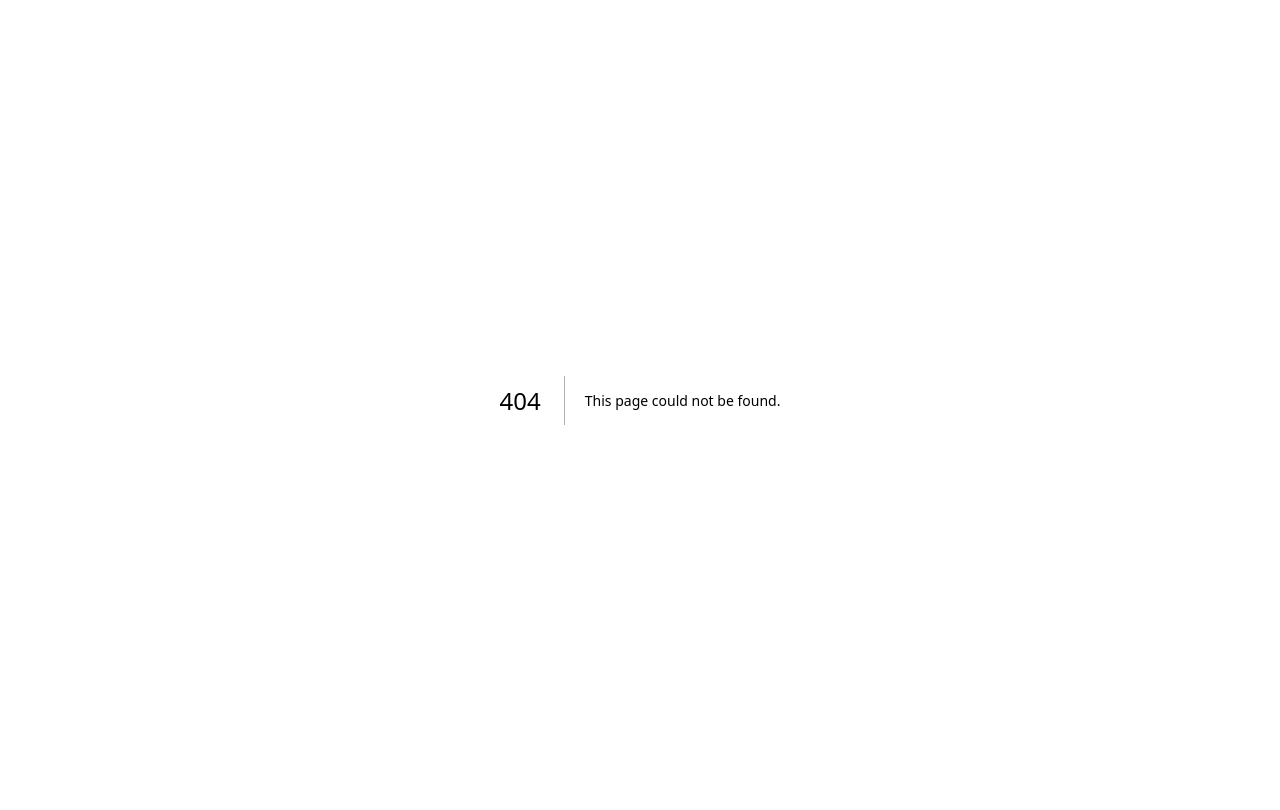
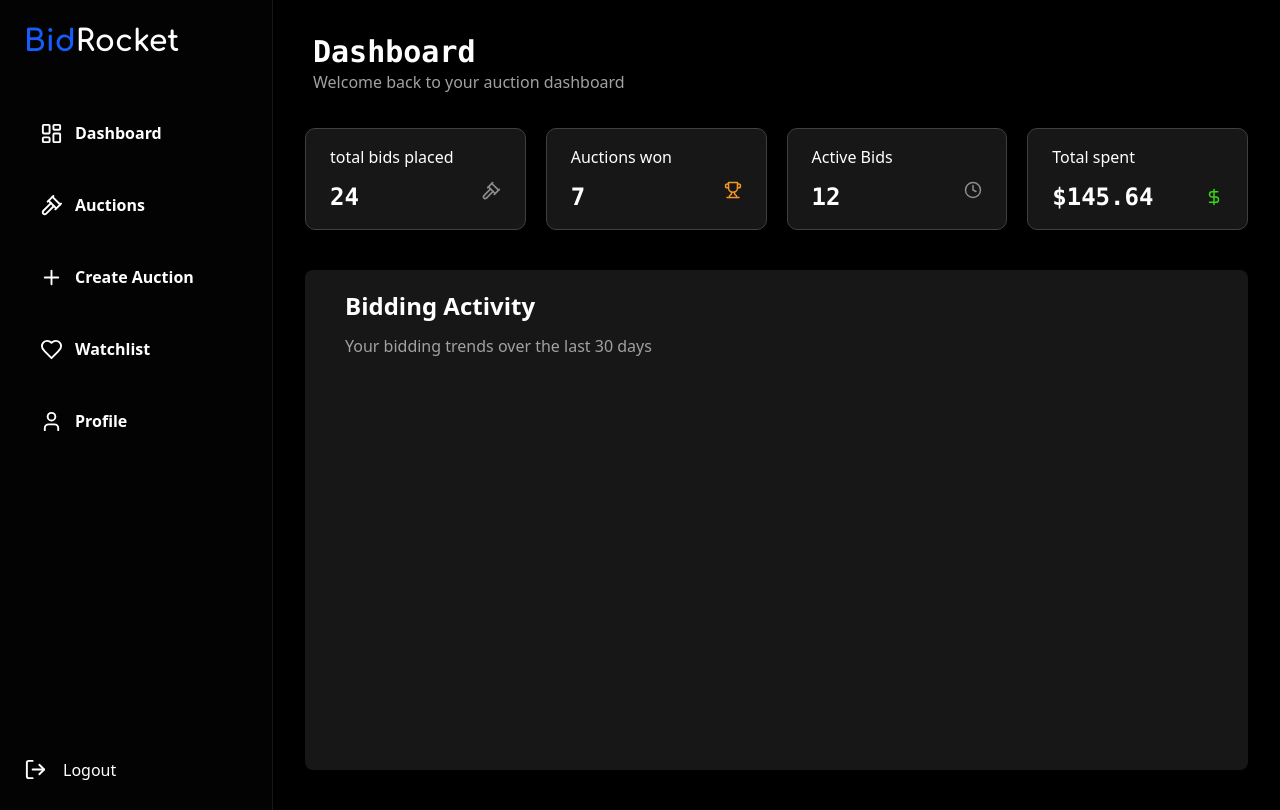
Before and after one commit to akdevsaha-dev/BidRocket, a Next.js app: page /dashboard/1 in a window 1280 px wide. Before the commit this address had no page. Built offline with nearby package versions, Linux system fonts and the light colour scheme.

Commit message:
ui: dashboard

```diff
--- /dev/null
+++ b/app/create/page.tsx
@@ -0,0 +1,7 @@
+export default function Page() {
+  return (
+    <div>
+      <Create-auction />
+    </div>
+  );
+}
--- /dev/null
+++ b/app/dashboard/[id]/page.tsx
@@ -0,0 +1,11 @@
+import { AuthedNav } from "@/components/authedNav";
+import { Dashboard } from "@/components/dashboard";
+
+export default function Page() {
+  return (
+    <div className="w-full flex">
+      <AuthedNav />
+      <Dashboard />
+    </div>
+  );
+}
--- a/app/globals.css
+++ b/app/globals.css
@@ -1,14 +1,15 @@
 @import "tailwindcss";
 
+html,
+body {
+    overflow-x: hidden;
+    width: 100%;
+}
 
-html, body {
-    overflow-x: hidden;
-    width: 100vw;
-  }
+body {
+    background-color: black;
+}
 
-  body{
-    background-color: black;
-  }
 :root {
     --radius: 0.625rem;
     --background: oklch(1 0 0);
@@ -114,7 +115,10 @@ html, body {
     --color-sidebar-accent-foreground: var(--sidebar-accent-foreground);
     --color-sidebar-border: var(--sidebar-border);
     --color-sidebar-ring: var(--sidebar-ring);
-    --shadow-input: 0px 2px 3px -1px rgba(0, 0, 0, 0.1), 0px 1px 0px 0px rgba(25, 28, 33, 0.02), 0px 0px 0px 1px rgba(25, 28, 33, 0.08);
+    --shadow-input:
+        0px 2px 3px -1px rgba(0, 0, 0, 0.1),
+        0px 1px 0px 0px rgba(25, 28, 33, 0.02),
+        0px 0px 0px 1px rgba(25, 28, 33, 0.08);
 }
 
 @layer base {
--- /dev/null
+++ b/components/authedNav.tsx
@@ -0,0 +1,59 @@
+import {
+  Gavel,
+  Heart,
+  LayoutDashboard,
+  LogOut,
+  Plus,
+  User,
+} from "lucide-react";
+import { Comfortaa } from "next/font/google";
+import Link from "next/link";
+
+const comforta = Comfortaa({
+  weight: "700",
+  subsets: ["latin"],
+});
+export const AuthedNav = () => {
+  const NavItems = [
+    {
+      logo: <LayoutDashboard size={23} />,
+      name: "Dashboard",
+      href: "/dashboard",
+    },
+    { logo: <Gavel size={23} />, name: "Auctions", href: "/auctions" },
+    {
+      logo: <Plus size={23} />,
+      name: "Create Auction",
+      href: "/create-auction/:id",
+    },
+    { logo: <Heart size={23} />, name: "Watchlist", href: "/watchlist/:id" },
+    { logo: <User size={23} />, name: "Profile", href: "/profile/:id" },
+  ];
+  return (
+    <div className=" hidden md:w-72 bg-[white]/1 border-r-[1px] border-r-neutral-900 min-h-screen md:grid grid-rows-10 text-white">
+      <div
+        className={`row-span-1  ${comforta.className}  flex md:text-3xl font-semibold pt-6 pl-6`}
+      >
+        <span className="text-blue-600">Bid</span>Rocket
+      </div>
+      <div className="row-span-8 flex flex-col pt-6">
+        <div className="space-y-4 ">
+          {NavItems.map(({ logo, name, href }) => (
+            <Link
+              key={name}
+              href={href}
+              className="flex ml-4 rounded-md w-64 font-semibold items-center pl-6 h-14 hover:bg-[white]/10 gap-x-3"
+            >
+              {logo}
+              {name}
+            </Link>
+          ))}
+        </div>
+      </div>
+      <div className="row-span-1 flex items-center pl-6 gap-4 hover:cursor-pointer">
+        <LogOut size={23} />
+        Logout
+      </div>
+    </div>
+  );
+};
--- /dev/null
+++ b/components/dashboard.tsx
@@ -0,0 +1,50 @@
+import { Clock4, DollarSign, Gavel, Trophy } from "lucide-react";
+
+export const Dashboard = () => {
+  return (
+    <div className="w-full min-h-screen text-white flex flex-col">
+      <div className="h-32 w-full flex flex-col justify-center pl-10 space-x-4">
+        <div className="font-mono font-bold text-3xl ">Dashboard</div>
+        <div className="text-md font-normal text-neutral-400">
+          Welcome back to your auction dashboard
+        </div>
+      </div>
+      <div className="w-full grid grid-cols-1 sm:grid-cols-2 lg:grid-cols-4 gap-5 px-8">
+        <div className="px-6 py-4  border-[1px] border-neutral-700 bg-neutral-900 rounded-lg ">
+          <div>total bids placed</div>
+          <div className="font-mono font-bold text-2xl pt-3 flex justify-between">
+            <div>24</div>
+            <Gavel size={20} color="#8a8d91" />
+          </div>
+        </div>
+        <div className=" px-6 py-4 border-[1px] border-neutral-700 bg-neutral-900 rounded-lg ">
+          <div>Auctions won</div>
+          <div className="font-mono font-bold text-2xl pt-3 flex justify-between">
+            <div>7</div>
+            <Trophy size={18} color="#f29624" />
+          </div>
+        </div>
+        <div className=" px-6 py-4  border-[1px] border-neutral-700 bg-neutral-900 rounded-lg">
+          <div>Active Bids</div>
+          <div className="font-mono font-bold text-2xl pt-3 flex justify-between">
+            <div>12</div>
+            <Clock4 size={18} color="#8a8d91" />
+          </div>
+        </div>
+        <div className=" px-6 py-4  border-[1px] border-neutral-700 bg-neutral-900 rounded-lg">
+          <div>Total spent</div>
+          <div className="font-mono font-bold text-2xl pt-3 flex items-center justify-between">
+            <div>$145.64</div>
+            <DollarSign size={18} color="#38d415" />
+          </div>
+        </div>
+      </div>
+      <div className="h-[500px] bg-neutral-900 mx-8 my-10 flex flex-col rounded-md pl-10 py-5">
+        <div className=" text-2xl font-semibold">Bidding Activity</div>
+        <div className="pt-3 text-neutral-400">
+          Your bidding trends over the last 30 days
+        </div>
+      </div>
+    </div>
+  );
+};
```
